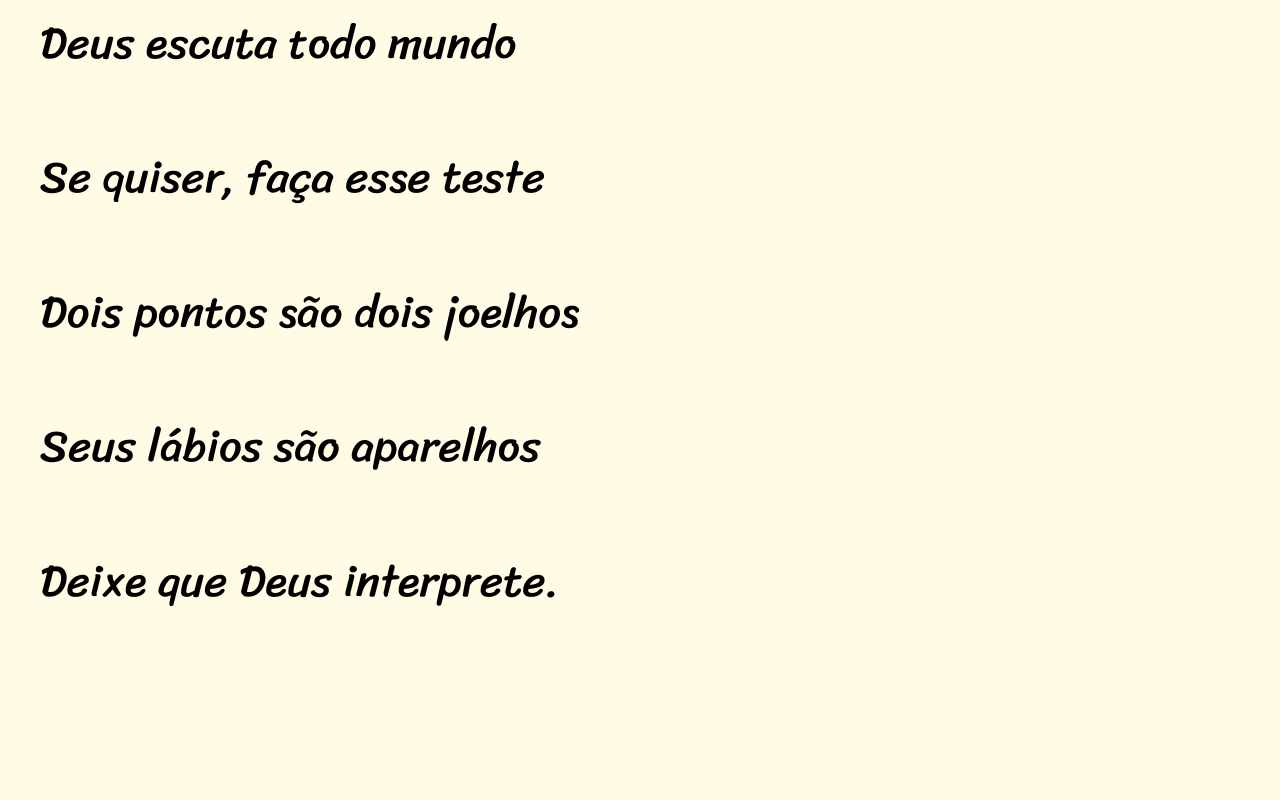
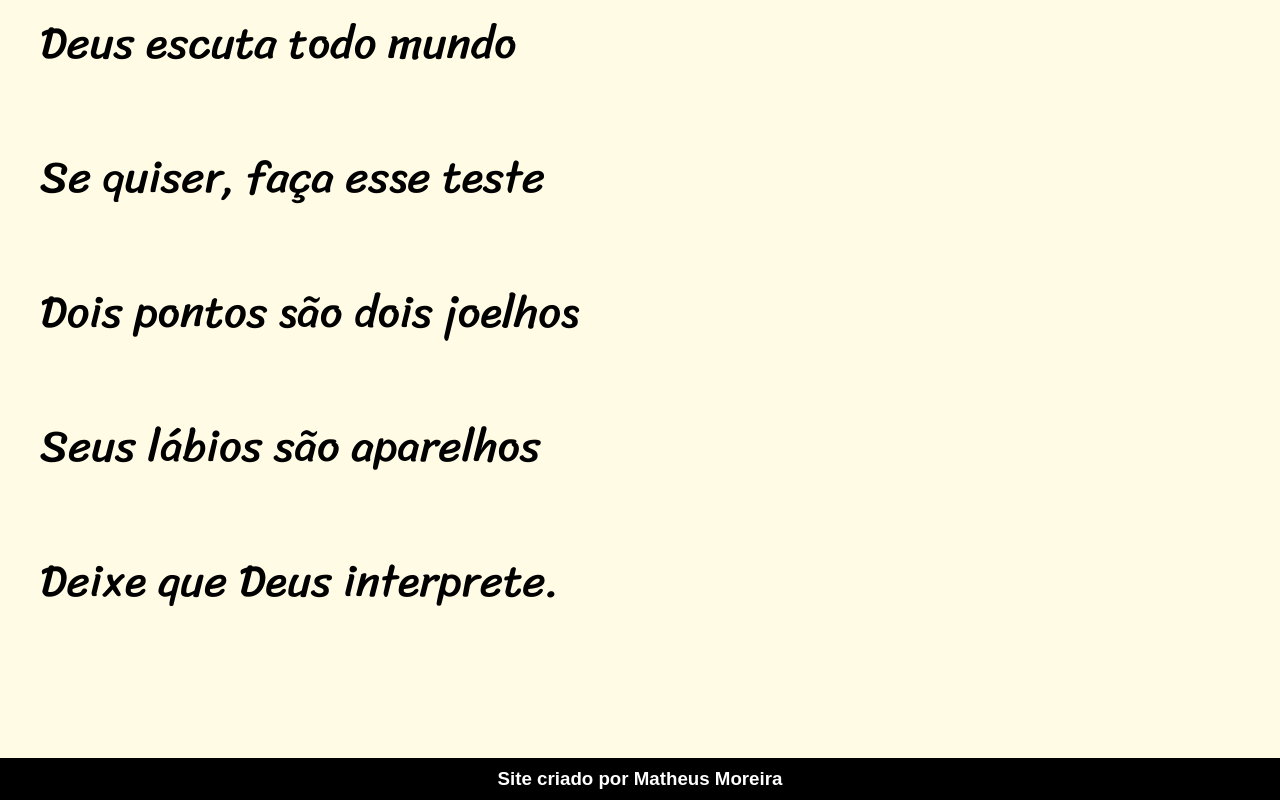
Before and after one commit to DevGhost25/desafio-2, a plain HTML site: page index.html in a window 1280 px wide. Shown: the part 6223-7023 px from the top of the page. Before the commit the page ends 6981 px from the top, so only its background shows below. Drawn offline with Linux system fonts and the light colour scheme.

Commit message:
Última alteração site cordel

```diff
--- a/index.html
+++ b/index.html
@@ -112,7 +112,9 @@
 
         </article>
     </main>
-
+    <footer>
+    <h3>Site criado por Matheus Moreira</h3>
+  </footer>
 </body>
 
 </html>
```
